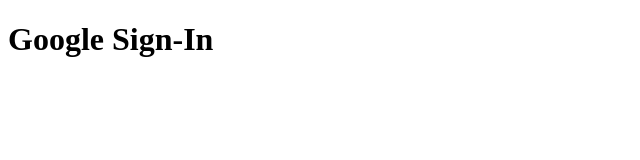
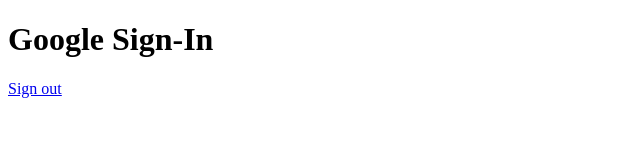
Before and after one commit to elto82/07-restserver, a website: page public/index.html in a window 1280 px wide. Shown: the full height of the page, 0-640 px from the left. Drawn offline with Linux system fonts and the light colour scheme.

Commit message:
logout google

```diff
--- a/public/index.html
+++ b/public/index.html
@@ -14,6 +14,9 @@
     data-context="signin" data-callback="handleCredentialResponse" data-auto_prompt="false">
   </div>
   <div class="g_id_signin" data-type="standard"></div>
+
+  <a href="#" onclick="signOut();">Sign out</a>
+
 
   <script>
     function handleCredentialResponse(response) {
@@ -54,6 +57,22 @@
 
       return JSON.parse(jsonPayload);
     }
+
+    function signOut() {
+      const client_id = "903546997869-plng4ai0k0vhsbvekkhdk1ju8tcb9gu0.apps.googleusercontent.com";
+      const iframe = document.createElement("iframe");
+      iframe.style.display = "none";
+      iframe.src = `https://accounts.google.com/logout`;
+      document.body.appendChild(iframe);
+
+      // Remover el iframe después de un segundo
+      setTimeout(() => {
+        document.body.removeChild(iframe);
+        console.log("User signed out.");
+      }, 1000);
+
+      // Aquí puedes realizar otras acciones de cierre de sesión como limpiar la información de usuario almacenada
+    }
   </script>
 </body>
 
```
